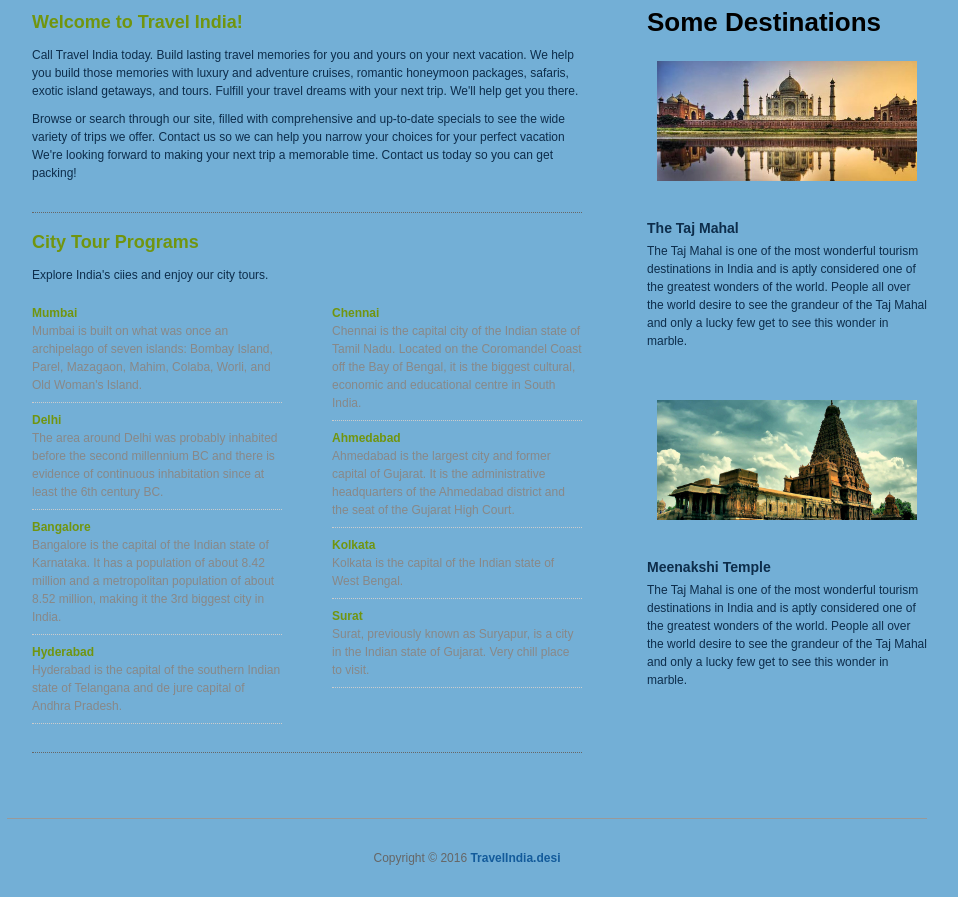
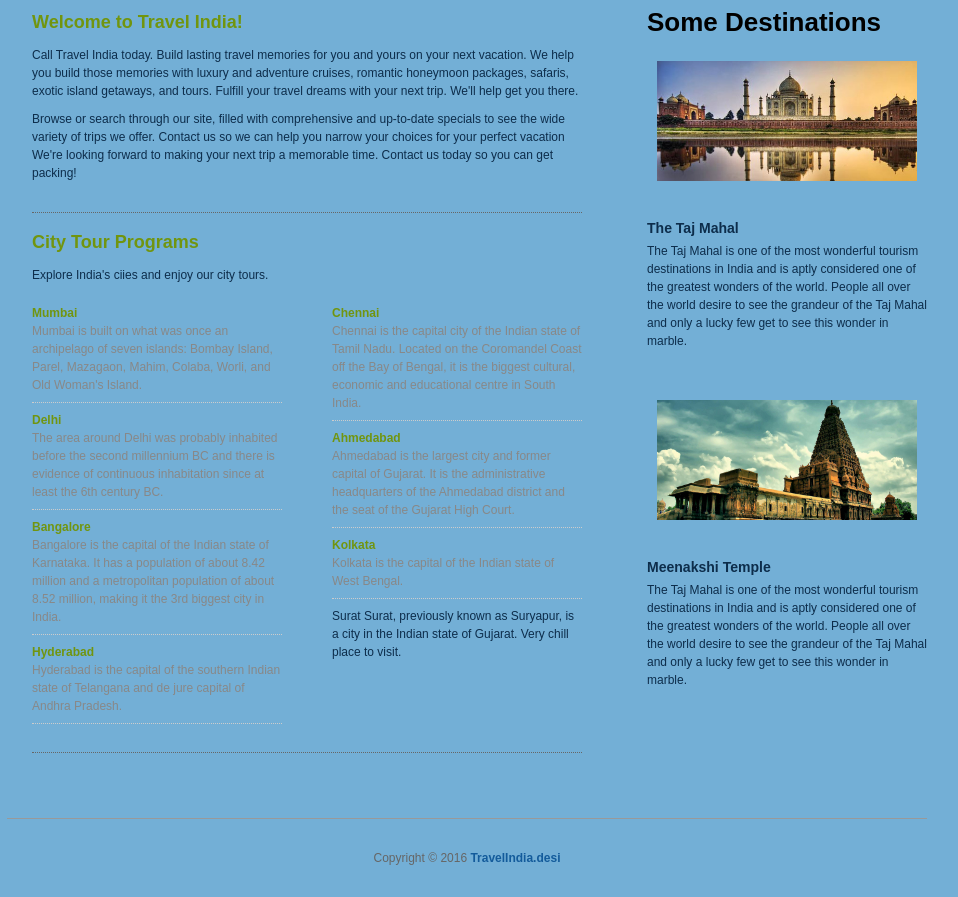
Before and after one commit to honeyleak/travelindia.desi, a plain HTML site: page index.html in a window 1280 px wide. Shown: the part 297-1194 px from the top of the page, without its empty margins (173-1131 px from the left). Drawn offline with Linux system fonts and the light colour scheme.

Commit message:
Update index.html

```diff
--- a/index.html
+++ b/index.html
@@ -114,7 +114,7 @@
                             <span>Kolkata is the capital of the Indian state of West Bengal.</span></a>
                         </li>
                         <li>
-                            <a href="#">Surat
+                            Surat
                             <span>Surat, previously known as Suryapur, is a city in the Indian state of Gujarat. Very chill place to visit.</span></a>
                         </li>
                   </ul>
```
